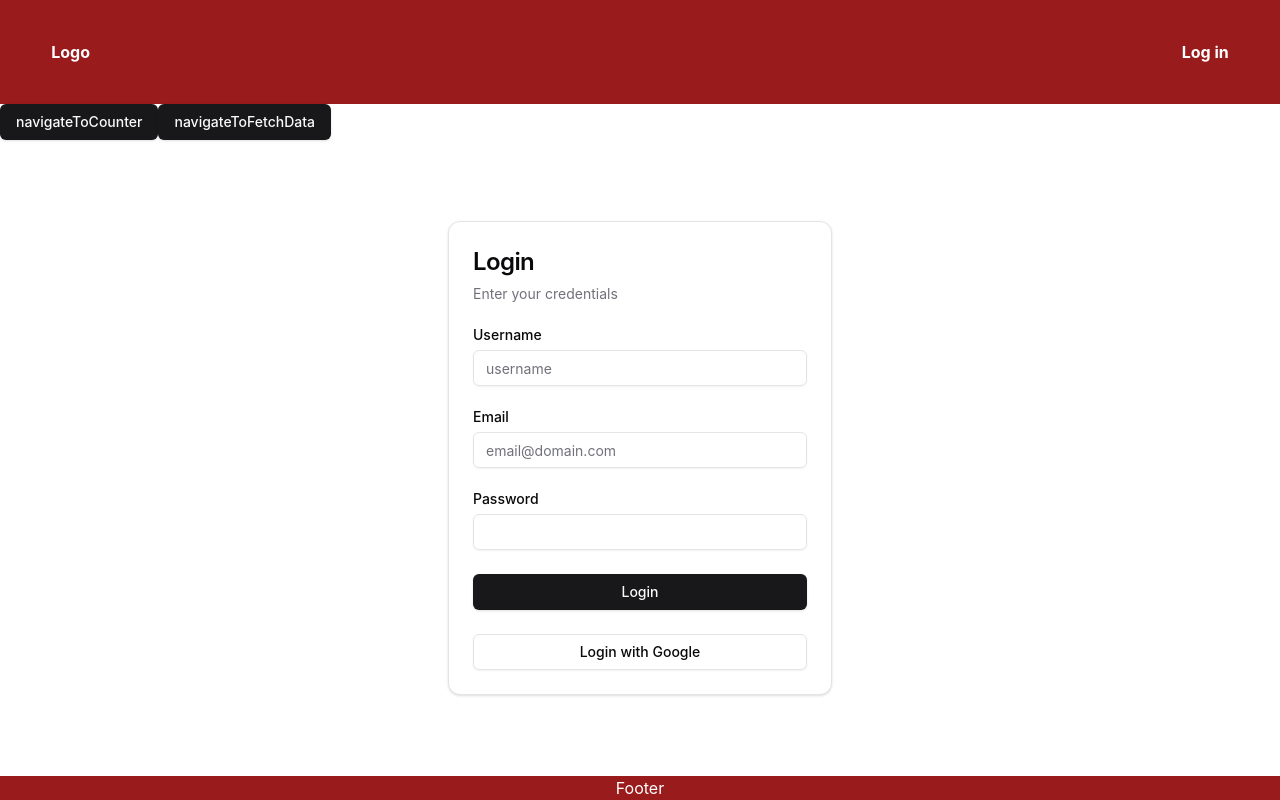
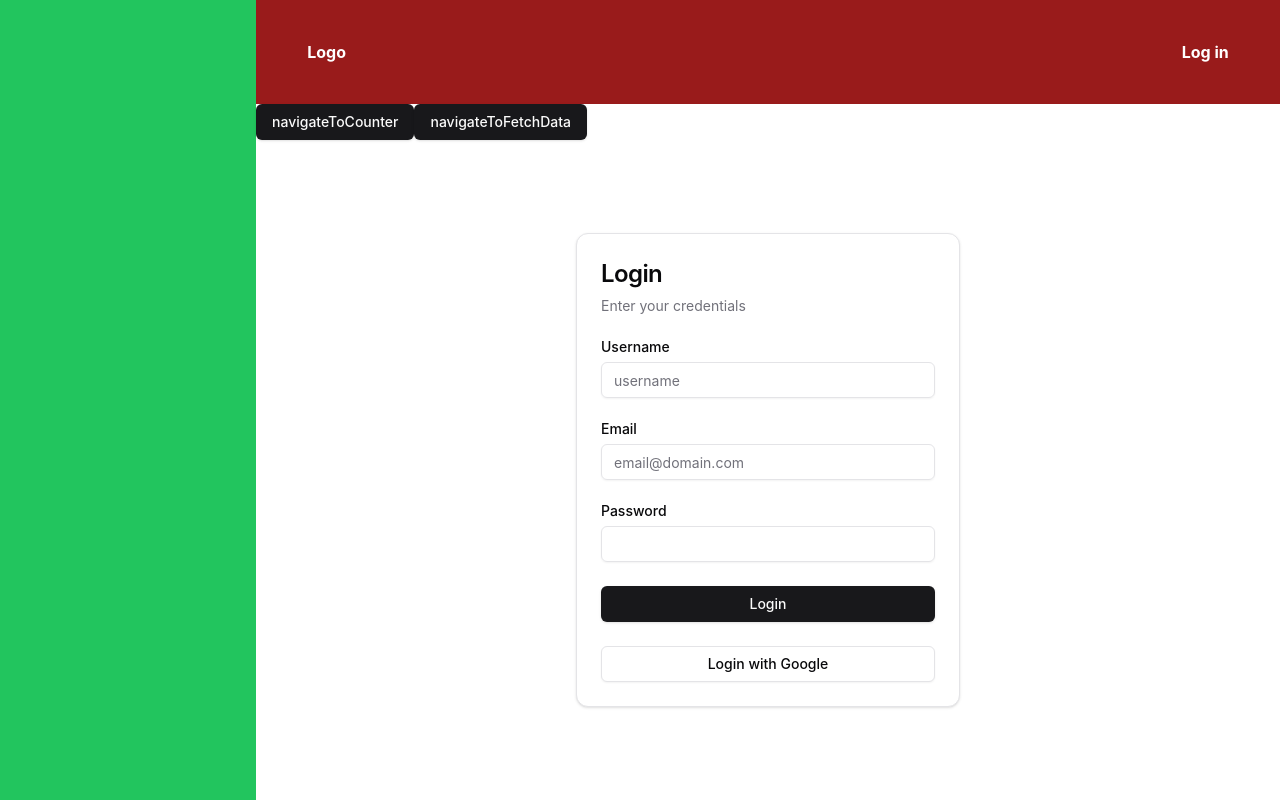
Before and after one commit to Sitkovic888/FlexibleAuth, a React (Vite) app: page /login in a window 1280 px wide. Built offline with nearby package versions, Linux system fonts and the light colour scheme.

Commit message:
Add aside into Layout, fix css

```diff
--- a/package.json
+++ b/package.json
@@ -10,8 +10,12 @@
     "preview": "vite preview"
   },
   "dependencies": {
+    "@radix-ui/react-dialog": "^1.1.4",
+    "@radix-ui/react-dropdown-menu": "^2.1.4",
     "@radix-ui/react-label": "^2.1.1",
+    "@radix-ui/react-separator": "^1.1.1",
     "@radix-ui/react-slot": "^1.1.1",
+    "@radix-ui/react-tooltip": "^1.1.6",
     "@reduxjs/toolkit": "^2.5.0",
     "axios": "^1.7.9",
     "class-variance-authority": "^0.7.1",
--- a/src/components/Layout/Layout.css
+++ b/src/components/Layout/Layout.css
@@ -1,13 +1,11 @@
-#layout-div {
+.layout-main {
   display: grid;
-  grid-template-rows: max-content 1fr max-content;
+  grid-template-rows: max-content 1fr;
   width: 100%;
   height: 100vh;
 }
 
-#layout-footer {
-  display: flex;
-  justify-content: center;
-  background-color: #991b1b; /* Equivalent to bg-red-800 */
-  color: white;
+.layout {
+  display: grid;
+  grid-template-columns: minmax(200px, 2fr) 8fr;
 }
--- a/src/components/Layout/Layout.tsx
+++ b/src/components/Layout/Layout.tsx
@@ -15,15 +15,17 @@ export const Layout = () => {
   }
 
   return (
-    <div id="layout-div">
+    <div className="layout">
+      <aside className="bg-green-500"></aside>
+      <div className="layout-main">
         <header>
           <NavBar />
           <Button onClick={navigateToCounter}>navigateToCounter</Button>
           <Button onClick={navigateToFetchData}>navigateToFetchData</Button>
         </header>
         <Outlet />
-      <footer id="layout-footer">Footer</footer>
         <ToastContainer position="bottom-right" />
+      </div>
     </div>
   );
 };
--- a/src/components/NavBar.tsx
+++ b/src/components/NavBar.tsx
@@ -1,15 +1,24 @@
+import { useAuth } from "@/hooks/useAuth";
 import { Link } from "react-router-dom";
 
 export default function NavBar() {
+  const useAuthContext = useAuth();
+
   const linkClassName = "text-white font-bold hover:text-gray-200";
   return (
     <nav className="flex items-center justify-between bg-red-800 w-full h-[13vh] px-[4vw]">
       <Link to="/" className={linkClassName}>
         Logo
       </Link>
-      <Link to="/login" className={linkClassName}>
-        Log in
-      </Link>
+      {!useAuthContext.isLoggedIn() ? (
+        <Link to="/login" className={linkClassName}>
+          Log in
+        </Link>
+      ) : (
+        <a onClick={useAuthContext.logoutUser} className={linkClassName}>
+          Log in
+        </a>
+      )}
     </nav>
   );
 }
--- /dev/null
+++ b/src/hooks/useApi.ts
@@ -0,0 +1,39 @@
+import { useState, useEffect } from "react";
+import axios, { AxiosResponse, AxiosRequestConfig } from "axios";
+
+interface ApiError<T> {
+  message: string;
+  errorData: T;
+}
+
+const useApiHook = <T, D>(url: string, params?: AxiosRequestConfig) => {
+  const [data, setData] = useState<T | null>(null);
+  const [loading, setLoading] = useState(false);
+  // const [error, setError] = useState<D | null>(null);
+
+  useEffect(() => {
+    const fetchData = async () => {
+      try {
+        setLoading(true);
+        const response: AxiosResponse<T> = await axios.get(url, params);
+        setData(response.data);
+        setLoading(false);
+      } catch (error) {
+        if (axios.isAxiosError<ApiError<D>>(error)) {
+          // const objString: AxiosError = error;
+          console.error("a-error", error);
+
+          // setError(error.response as D);
+        } else {
+          console.error("error", error);
+        }
+      }
+    };
+
+    fetchData();
+  }, []);
+
+  return { data, loading };
+};
+
+export default useApiHook;
```
Also changed, not shown: 1 other file (tests, documents, lock files or other folders). Lines whose indentation alone changed are shown as unchanged.
